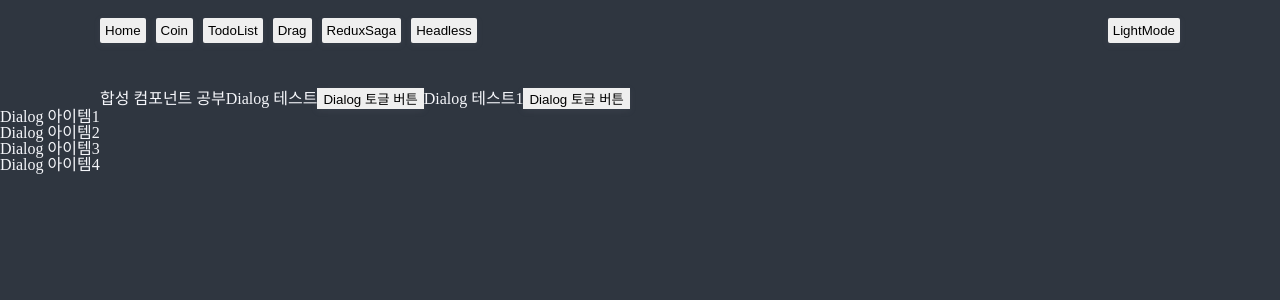
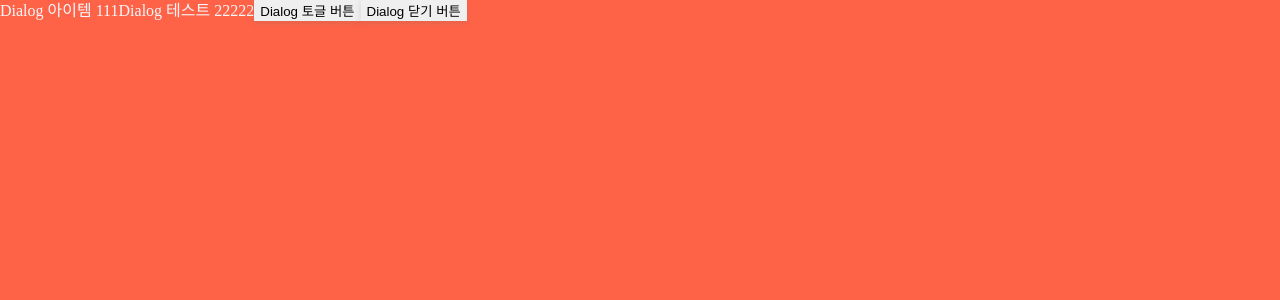
Before and after one commit to moolbum/react-masterclass, a React (Create React App) app: page /headless in a window 1280 px wide. Both pictures are taken after a click on the button "Dialog 토글 버튼". Shown: the top 300 px of the page. Built offline with nearby package versions, Linux system fonts and the light colour scheme.

Commit message:
add: 합성컴포넌트 study

```diff
--- a/src/components/atoms/Dialog/index.tsx
+++ b/src/components/atoms/Dialog/index.tsx
@@ -1,60 +1,70 @@
 import React, {
   createContext,
+  HTMLAttributes,
   PropsWithChildren,
   useContext,
   useState,
 } from "react";
 import { createPortal } from "react-dom";
 
-interface ModalContextProps {
+interface DialogContextProps {
   isOpen: boolean;
   toggle: (prev: boolean) => void;
 }
 
-const ModalContext = createContext<ModalContextProps>({
+const DialogContext = createContext<DialogContextProps>({
   isOpen: false,
   toggle: (prev) => !prev,
 });
 
 // Toggle;
 function Toggle({ children }: PropsWithChildren) {
-  const { isOpen, toggle } = useContext(ModalContext);
-
-  console.log("ModalContext>>>>", ModalContext);
-  console.log("isOpen>>>>", isOpen);
-  console.log("toggle>>>>", toggle);
+  const { isOpen, toggle } = useContext(DialogContext);
 
   return <button onClick={() => toggle(!isOpen)}>{children}</button>;
 }
 
-// List;
-function List({ children }: PropsWithChildren) {
-  const { isOpen } = useContext(ModalContext);
+function CloseToggle({ children }: PropsWithChildren) {
+  const { toggle } = useContext(DialogContext);
 
-  return isOpen ? createPortal(<ul>{children}</ul>, document.body) : null;
+  return <button onClick={() => toggle(false)}>{children}</button>;
 }
 
-// Item;
-function Item({ children }: PropsWithChildren) {
-  return <li>{children}</li>;
+// Content;
+function Content(props: PropsWithChildren<HTMLAttributes<HTMLDivElement>>) {
+  return <div {...props}>{props.children}</div>;
 }
 
-// Modal Main;
-function Main({
+// Portal;
+function Portal({ children }: PropsWithChildren) {
+  const { isOpen } = useContext(DialogContext);
+
+  return isOpen ? createPortal(<>{children}</>, document.body) : null;
+}
+
+// Overlay;
+function Overlay(props: HTMLAttributes<HTMLDivElement>) {
+  return <div {...props} />;
+}
+
+// DialogMain;
+function DialogMain({
   children,
   defaultOpen = false,
 }: PropsWithChildren<{ defaultOpen?: boolean }>) {
   const [isOpen, toggle] = useState(defaultOpen);
 
   return (
-    <ModalContext.Provider value={{ isOpen, toggle }}>
+    <DialogContext.Provider value={{ isOpen, toggle }}>
       {children}
-    </ModalContext.Provider>
+    </DialogContext.Provider>
   );
 }
 
-export const Dialog = Object.assign(Main, {
+export const Dialog = Object.assign(DialogMain, {
   Toggle: Toggle,
-  List: List,
-  Item: Item,
+  Content: Content,
+  Portal: Portal,
+  Overlay: Overlay,
+  CloseToggle: CloseToggle,
 });
--- a/src/index.tsx
+++ b/src/index.tsx
@@ -21,12 +21,7 @@ const queryClient = new QueryClient({
 const sagaMiddleware = createSagaMiddleware();
 const store = createStore(
   rootReducer,
-  // logger 를 사용하는 경우, logger가 가장 마지막에 와야합니다.
-  composeWithDevTools(
-    applyMiddleware(
-      sagaMiddleware // 사가 미들웨어를 적용하고
-    )
-  )
+  composeWithDevTools(applyMiddleware(sagaMiddleware))
 );
 
 sagaMiddleware.run(rootSaga);
--- a/src/pages/Headless/index.tsx
+++ b/src/pages/Headless/index.tsx
@@ -1,32 +1,63 @@
 import React from "react";
+import styled from "styled-components";
 import { Dialog } from "../../components/atoms/Dialog";
 
 function HeadLess() {
   return (
     <div>
-      합성 컴포넌트 공부
-      <Dialog>
+      <h2>합성 컴포넌트</h2>
+
+      <Dialog1>
         Dialog 테스트
-        <Dialog.Toggle>Dialog 토글 버튼</Dialog.Toggle>
-        <Dialog.List>
-          <Dialog.Item>Dialog 아이템1</Dialog.Item>
-          <Dialog.Item>Dialog 아이템2</Dialog.Item>
-          <Dialog.Item>Dialog 아이템3</Dialog.Item>
-          <Dialog.Item>Dialog 아이템4</Dialog.Item>
-        </Dialog.List>
-      </Dialog>
-      <Dialog>
-        Dialog 테스트1
-        <Dialog.Toggle>Dialog 토글 버튼</Dialog.Toggle>
-        <Dialog.List>
-          <Dialog.Item>Dialog 아이템5</Dialog.Item>
-          <Dialog.Item>Dialog 아이템6</Dialog.Item>
-          <Dialog.Item>Dialog 아이템7</Dialog.Item>
-          <Dialog.Item>Dialog 아이템8</Dialog.Item>
-        </Dialog.List>
-      </Dialog>
+        <Toggle1>Dialog 토글 버튼</Toggle1>
+        <Dialog.Portal>
+          <Overlay />
+          <Content>
+            Dialog 아이템 111
+            <Dialog2>
+              Dialog 테스트 22222
+              <Toggle2>Dialog 토글 버튼</Toggle2>
+              <Dialog.Portal>
+                <Overlay2 />
+                <Content>
+                  Dialog 아이템 222222
+                  <Toggle1>Dialog 닫기 버튼</Toggle1>
+                </Content>
+              </Dialog.Portal>
+            </Dialog2>
+            <Dialog.Toggle>Dialog 닫기 버튼</Dialog.Toggle>
+          </Content>
+        </Dialog.Portal>
+      </Dialog1>
     </div>
   );
 }
 
 export default HeadLess;
+const Dialog1 = styled(Dialog)``;
+const Dialog2 = styled(Dialog)``;
+const Toggle1 = styled(Dialog.Toggle)``;
+const Toggle2 = styled(Dialog.Toggle)``;
+
+const Overlay = styled(Dialog.Overlay)`
+  position: fixed;
+  inset: 0;
+  background-color: tomato;
+  width: 100%;
+  height: 100vh;
+`;
+
+const Overlay2 = styled(Dialog.Overlay)`
+  position: fixed;
+  inset: 0;
+  background-color: green;
+  width: 100%;
+  height: 100vh;
+`;
+
+const Content = styled(Dialog.Content)`
+  position: fixed;
+  inset: 0;
+  width: 100%;
+  height: 100vh;
+`;
```
